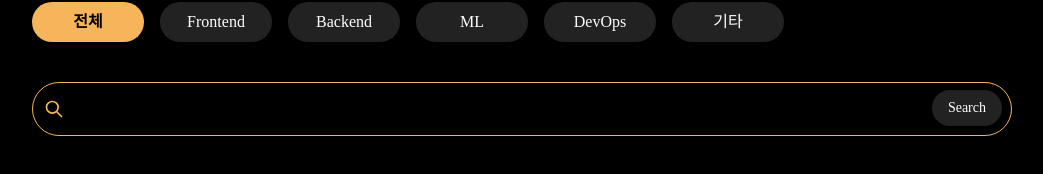
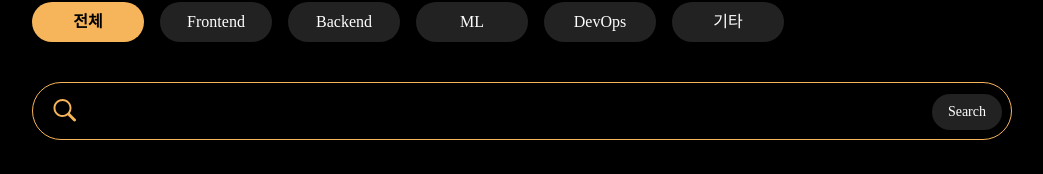
Before and after one commit to DevKor-Team/DEVKOR-front, a Next.js app: page /tech in a window 1280 px wide. Shown: the part 238-412 px from the top of the page, without its empty margins (118-1161 px from the left). Built offline with nearby package versions, Linux system fonts and the light colour scheme.

Commit message:
feat: add search icon

```diff
--- a/pages/tech.tsx
+++ b/pages/tech.tsx
@@ -2,6 +2,7 @@ import type { NextPage } from "next";
 import Head from "next/head";
 import React, { useState, SetStateAction } from "react";
 import PostCard from "../components/PostCard";
+import { GoSearch } from "react-icons/go";
 
 // Menu Button Type Interface
 interface MenuButtonType {
@@ -37,7 +38,7 @@ const MenuList = ["전체", "Frontend", "Backend", "ML", "DevOps", "기타"];
 
 // Blog Page
 const Blog: NextPage = () => {
-  const [sectionIdx, setSectionIdx] = useState(0);
+  const [sectionIdx, setSectionIdx] = useState<number>(0);
 
   return (
     <div>
@@ -70,26 +71,12 @@ const Blog: NextPage = () => {
         </div>
         <form className="searchbar mt-10">
           <div className="relative">
-            <div className="searchicon flex absolute inset-y-0 left-0 items-center pl-3 pointer-events-none">
-              <svg
-                aria-hidden="true"
-                className="w-5 h-5 text-devkor"
-                fill="none"
-                stroke="currentColor"
-                viewBox="0 0 24 24"
-                xmlns="http://www.w3.org/2000/svg"
-              >
-                <path
-                  stroke-linecap="round"
-                  stroke-linejoin="round"
-                  stroke-width="2"
-                  d="M21 21l-6-6m2-5a7 7 0 11-14 0 7 7 0 0114 0z"
-                ></path>
-              </svg>
+            <div className="searchicon flex absolute inset-y-0 left-0 items-center pl-5 pointer-events-none">
+              <GoSearch size={24} fill="#F6B55A" />
             </div>
             <input
               type="search"
-              className="block p-4 pl-10 w-full text-sm text-white bg-transparent rounded-full border border-devkor outline-none"
+              className="block p-4 pl-16 w-full text-base text-white bg-transparent rounded-full border border-devkor outline-none"
               placeholder=""
             />
             <button
```
